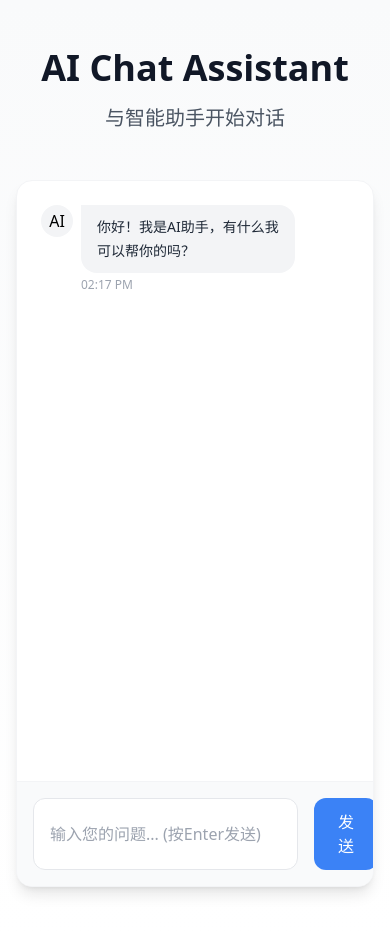
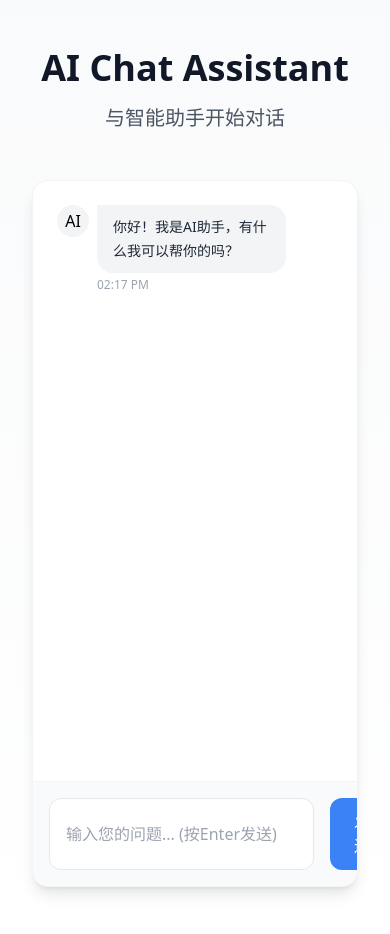
Before and after one commit to 2606531498/chatbot2, a Next.js app: page / in a window 390 px wide. Built offline with nearby package versions, Linux system fonts and the light colour scheme.

Commit message:
Fix: 添加移动端支持

```diff
--- a/app/layout.tsx
+++ b/app/layout.tsx
@@ -1,8 +1,15 @@
 import './globals.css'
+import type { Metadata } from 'next'
 
-export const metadata = {
+export const metadata: Metadata = {
   title: 'AI Chat Assistant',
   description: 'Your intelligent chat companion',
+  viewport: {
+    width: 'device-width',
+    initialScale: 1,
+    maximumScale: 1,
+    userScalable: false,
+  },
 }
 
 export default function RootLayout({
@@ -12,12 +19,10 @@ export default function RootLayout({
 }) {
   return (
     <html lang="zh">
-      <head>
-        <meta charSet="utf-8" />
-        <meta name="viewport" content="width=device-width, initial-scale=1" />
-      </head>
-      <body className="min-h-screen bg-gradient-to-b from-gray-50 to-white">
-        {children}
+      <body className="min-h-screen bg-gradient-to-b from-gray-50 to-white touch-manipulation">
+        <div className="max-w-screen-xl mx-auto px-4 sm:px-6 lg:px-8">
+          {children}
+        </div>
       </body>
     </html>
   )
```
